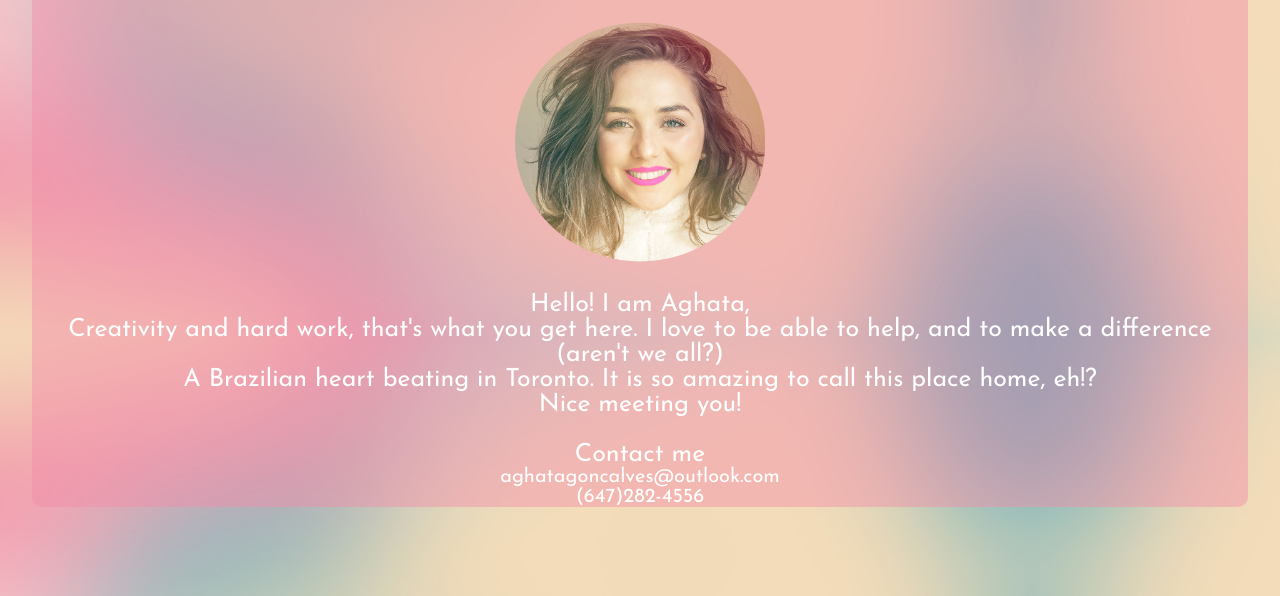
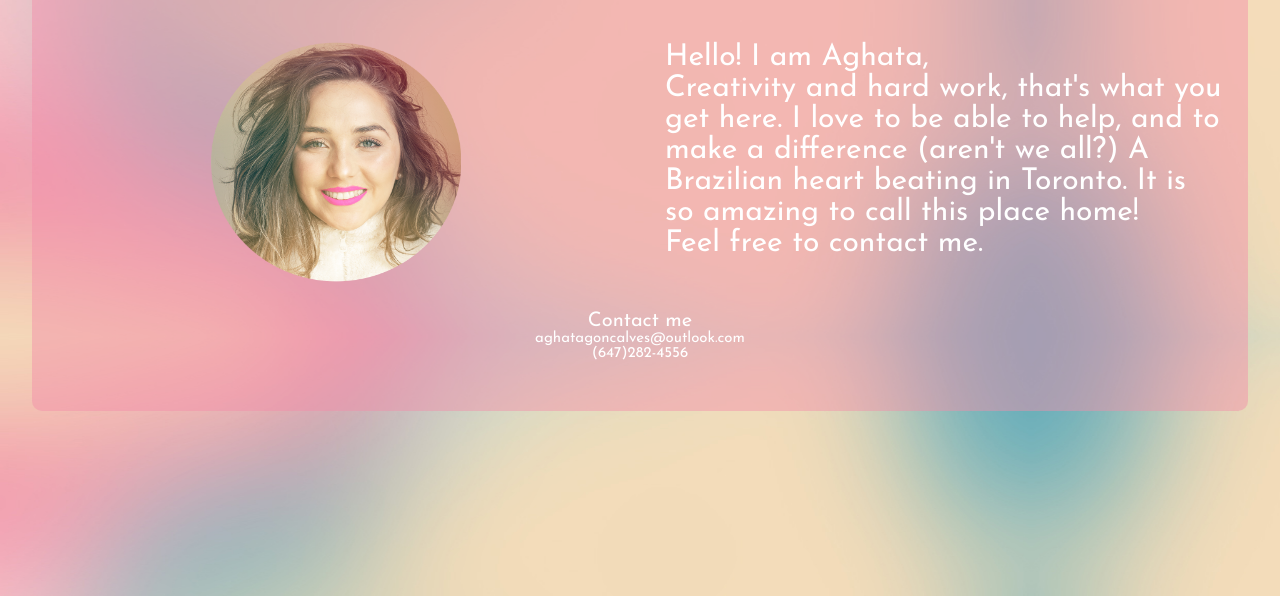
Before and after one commit to aghataoliveira/portfolio, a website: page public/about.html in a window 1280 px wide. Shown: the part 204-800 px from the top of the page. Drawn offline with Linux system fonts and the light colour scheme.

Commit message:
fix: about section funny border

```diff
--- a/public/about.html
+++ b/public/about.html
@@ -56,16 +56,18 @@
         <div class="sectionTitle">
             About
         </div>
-        <div class="profileItem mePhoto ">
+        <div class="me">
+            <div class="profileItem mePhoto" width="100" height="100">
                 <img src="assets/images/rounded.png" alt="Aghata Oliveira Photo" height="250px" width="250px">
             </div>
             <div class="aboutMe textAbout">
                 Hello! I am Aghata,</br>
                 Creativity and hard work, that's what you get here.
-            I love to be able to help, and to make a difference (aren't we all?)</br>
-            A Brazilian heart beating in Toronto. It is so amazing to call this place home, eh!?
+                I love to be able to help, and to make a difference (aren't we all?)
+                A Brazilian heart beating in Toronto. It is so amazing to call this place home!
                 </br>
-            Nice meeting you!
+                Feel free to contact me.
+            </div>
         </div>
         <div class="contactMe">
             Contact me
--- a/public/assets/css/style.css
+++ b/public/assets/css/style.css
@@ -129,12 +129,17 @@ span{
     margin: 0 auto;
     background-color: rgba(242, 141, 168, 0.459);
     border-radius: 10px;
-    padding-top: 50px;
+    padding: 50px 0;
     margin-top: 40px;
 }
 
+.me{
+    display: inline-grid;
+    grid-template-columns: 50% 50%;
+}
+
 .mePhoto {
-    display: flex;
+    /* display: flex; */
     margin: 20px auto;
 }
 
@@ -151,23 +156,23 @@ span{
 
 .textAbout {
     color: #fff;
-    font-size: 25px;
+    font-size: 30px;
     /* background-color: #f4dcb98a; */
-    text-align: center;
+    /* text-align: center; */
     font-family: 'Josefin Sans', sans-serif;
     margin: 25px;
 }
 
 .contact {
     color: #fff;
-    font-size: 20px;
+    font-size: 15px;
     text-align: center;
     font-family: 'Josefin Sans', sans-serif;
 
 }
 .contactMe{
     color: #fff;
-    font-size: 25px;
+    font-size: 20px;
     text-align: center;
     font-family: 'Josefin Sans', sans-serif;
 }
```
Lines whose indentation alone changed are shown as unchanged.
